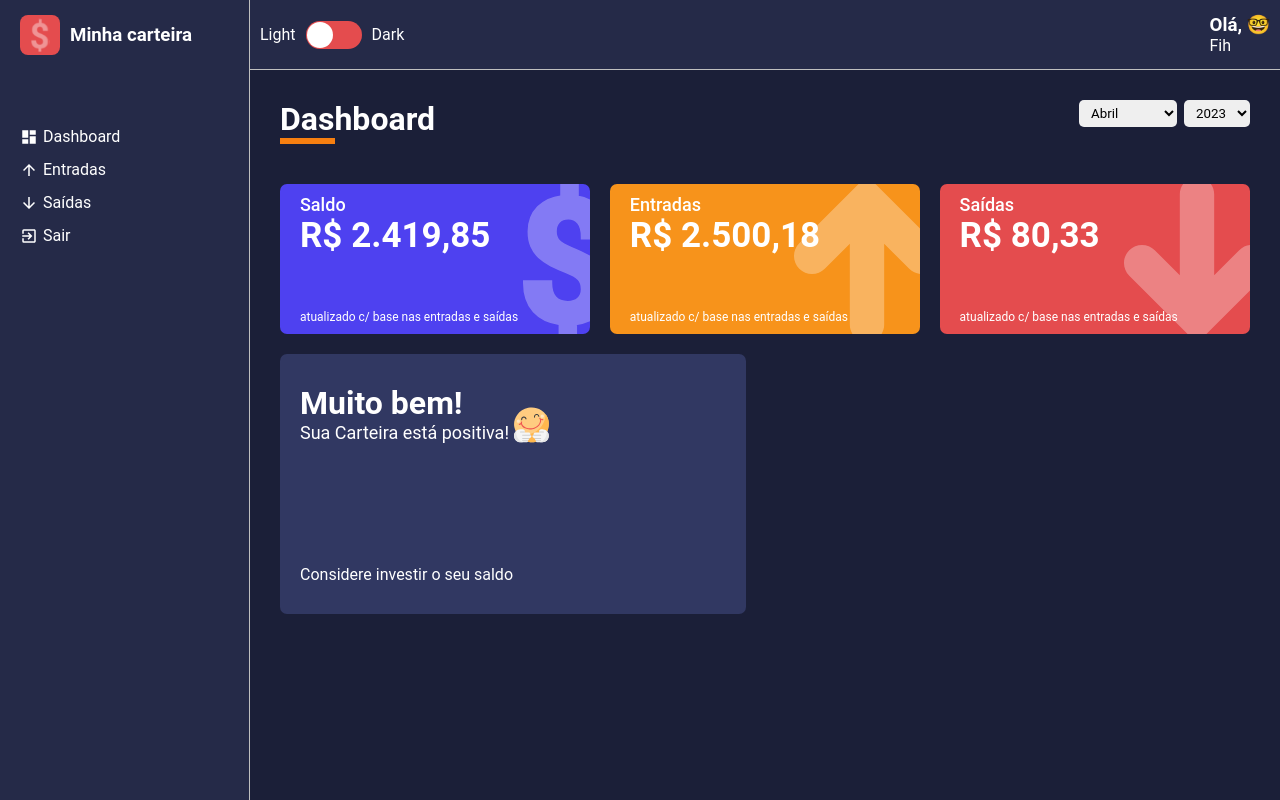
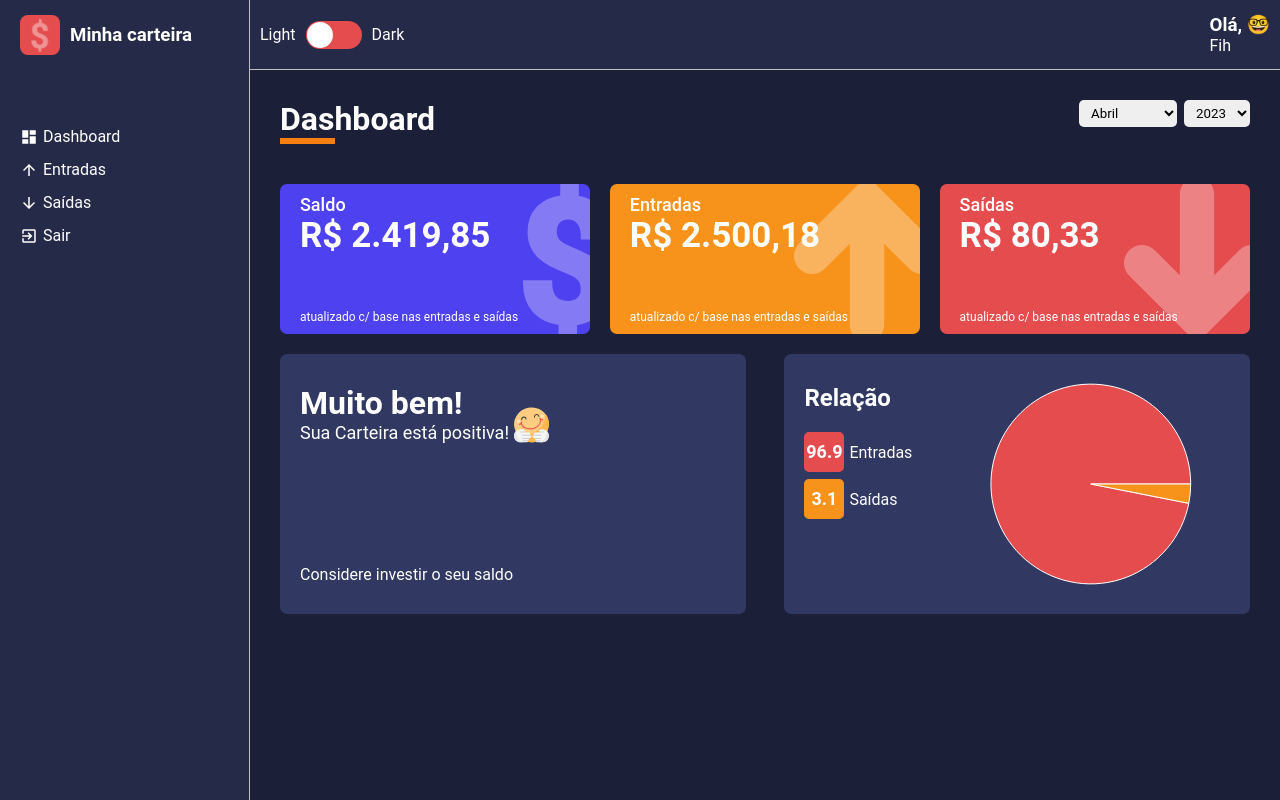
Before and after one commit to FihCapua/my-dashboard, a React (Create React App) app: page /dashboard in a window 1280 px wide. Built offline with nearby package versions, Linux system fonts and the light colour scheme.

Commit message:
feat: create a pie chart component for Dashboard page

```diff
--- a/package.json
+++ b/package.json
@@ -10,6 +10,7 @@
     "@types/node": "^16.18.23",
     "@types/react": "^18.0.32",
     "@types/react-dom": "^18.0.11",
+    "@types/recharts": "^1.8.24",
     "react": "^18.2.0",
     "react-countup": "^6.4.2",
     "react-dom": "^18.2.0",
@@ -17,6 +18,7 @@
     "react-router-dom": "4.2.2",
     "react-scripts": "^2.1.3",
     "react-switch": "^7.0.0",
+    "recharts": "^2.5.0",
     "styled-components": "^5.3.9",
     "typescript": "^4.9.5",
     "uuidv4": "^6.2.13",
--- /dev/null
+++ b/src/components/PieChart/index.tsx
@@ -0,0 +1,38 @@
+import React from "react";
+import { ResponsiveContainer, Pie, Cell, PieChart } from "recharts";
+import { Container, Legend, SideLeft, SideRight } from "./style";
+
+interface IPieChartProps {
+  data: {
+    name: string;
+    value: number;
+    percent: number;
+    color: string;
+  }[];
+}
+
+export const PieChartBox: React.FC<IPieChartProps> = ({ data }) => (
+  <Container>
+    <SideLeft>
+      <h2>Relação</h2>
+      {data.map((indicator) => (
+        <Legend key={indicator.name} color={indicator.color}>
+          <div>{indicator.percent}</div>
+          <span>{indicator.name}</span>
+        </Legend>
+      ))}
+    </SideLeft>
+
+    <SideRight>
+      <ResponsiveContainer>
+        <PieChart>
+            <Pie data={data} dataKey="percent">
+            {data.map((indicator) => (
+                <Cell key={indicator.name} fill={indicator.color} />
+            ))}
+            </Pie>
+        </PieChart>
+      </ResponsiveContainer>
+    </SideRight>
+  </Container>
+);
--- /dev/null
+++ b/src/components/PieChart/style.ts
@@ -0,0 +1,49 @@
+import styled from "styled-components";
+
+interface ILegendProps {
+    color: string;
+}
+
+export const Container = styled.div`
+    width: 48%;
+    height: 260px;
+    margin: 10px 0;
+
+    background-color: ${props => props.theme.colors.tertiary};
+    color: ${props => props.theme.colors.white};
+    border-radius: 7px;
+    display: flex;
+`
+
+export const Legend = styled.div<ILegendProps>`
+    display: flex;
+    flex-wrap: wrap;
+    align-items: center;
+    margin-bottom: 7px;
+
+    > div {
+        font-size: 18px;
+        font-weight: bold;
+        text-align: center;
+        line-height: 40px;
+        width: 40px;
+        height: 40px;
+        border-radius: 5px;
+        background-color: ${props => props.color};
+        margin-right: 5px;
+    }
+`
+
+export const SideLeft = styled.aside`
+    padding: 30px 20px;
+
+    > h2 {
+        margin-bottom: 20px;
+    }
+`
+
+export const SideRight = styled.main`
+    display: flex;
+    flex: 1;
+    justify-content: center;
+`
--- a/src/pages/Dashboard/index.tsx
+++ b/src/pages/Dashboard/index.tsx
@@ -11,6 +11,7 @@ import { WalletBox } from "../../components/WalletBox";
 import { MessageBox } from "../../components/MessageBox";
 import happyFace from "../../assets/happy.svg";
 import sadFace from "../../assets/sad.svg";
+import { PieChartBox } from "../../components/PieChart";
 
 export const Dashboard: React.FC = () => {
   const [monthSelected, setMonthSelected] = useState<number>(
@@ -124,6 +125,29 @@ export const Dashboard: React.FC = () => {
     }
   }, [totalBalance]);
 
+  const relationGainsVsExpenses = useMemo(() => {
+    const total = totalGains + totalExpenses
+    const percentGains = (totalGains / total) * 100
+    const percentExpenses = (totalExpenses / total) * 100
+
+    const data = [
+      {
+        name: 'Entradas',
+        value: totalGains,
+        percent: Number(percentGains.toFixed(1)),
+        color: '#E44C4E'
+      },
+      {
+        name: 'Saídas',
+        value: totalExpenses,
+        percent: Number(percentExpenses.toFixed(1)),
+        color: '#F7931B'
+      }
+    ]
+
+    return data
+  }, [totalGains, totalExpenses])
+
   const handleMonthSelected = (month: string) => {
     try {
       const parseMonth = Number(month);
@@ -186,6 +210,8 @@ export const Dashboard: React.FC = () => {
           icon={message.icon}
           footerText={message.footerText}
         />
+
+        <PieChartBox data={relationGainsVsExpenses} />
       </Content>
     </Container>
   );
```
